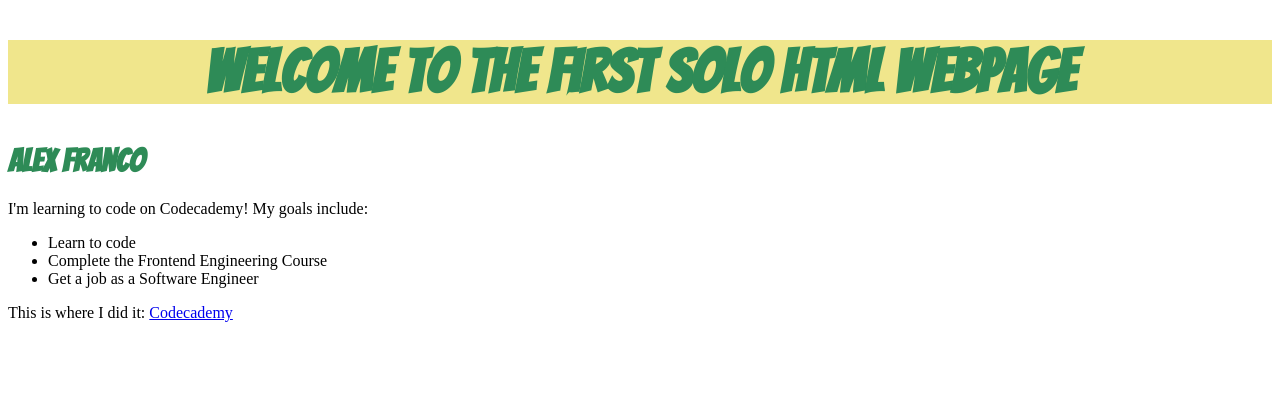
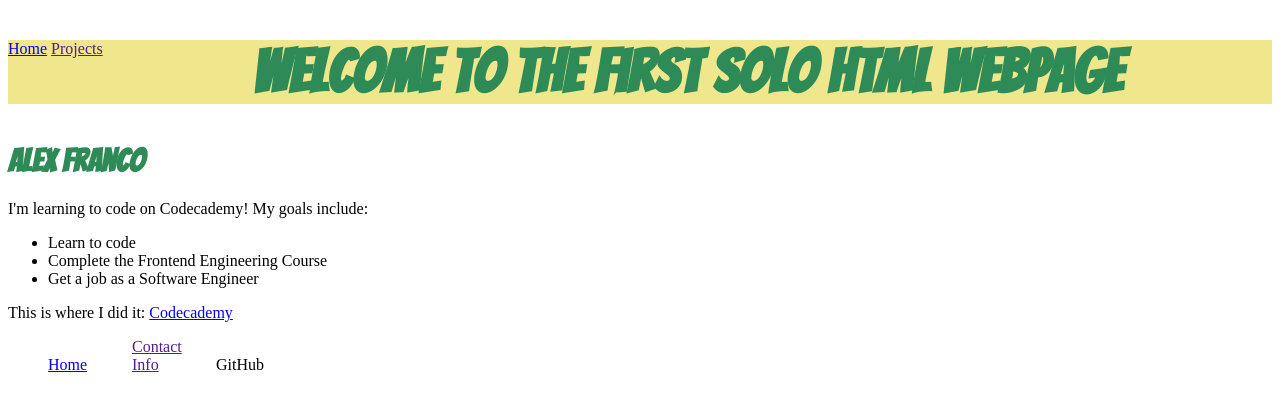
Before and after one commit to alexfranco311/Codecademy, a plain HTML site: page index.html in a window 1280 px wide. Drawn offline with Linux system fonts and the light colour scheme.

Commit message:
Created nav & footer, need to test functionality

```diff
--- a/index.html
+++ b/index.html
@@ -12,6 +12,10 @@
 </head>
 
 <header>
+    <nav>
+        <a href="/index.html">Home</a>
+        <a href="">Projects</a>
+    </nav>
     <h1>Welcome to the First Solo HTML Webpage</h1>
 </header>
 
@@ -29,6 +33,12 @@
 <p>This is where I did it: <a href="https://www.codecademy.com/" target="_blank">Codecademy</a></p>
 </body>
 
-
+<footer>
+    <ul>
+        <li><a href="/index.html">Home</a></li>
+        <li><a href="">Contact Info</a></li>
+        <li><a>GitHub</a></li>
+    </ul>
+</footer>
 
 </html>
--- a/style.css
+++ b/style.css
@@ -7,7 +7,18 @@ header h1 {
     background-color: khaki;
 }
 
+nav {
+    position: sticky;
+    float: left;
+    z-index: 0;
+}
+
 body h1 {
     color: seagreen;
     font-family: 'Bangers', cursive, monospace;
 }
+
+footer li {
+    display: inline-block;
+    width: 80px;
+}
```
